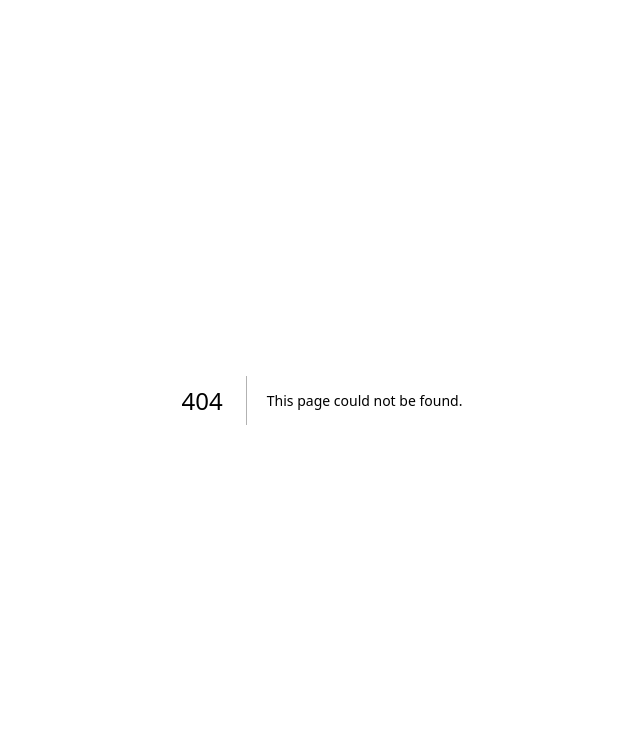
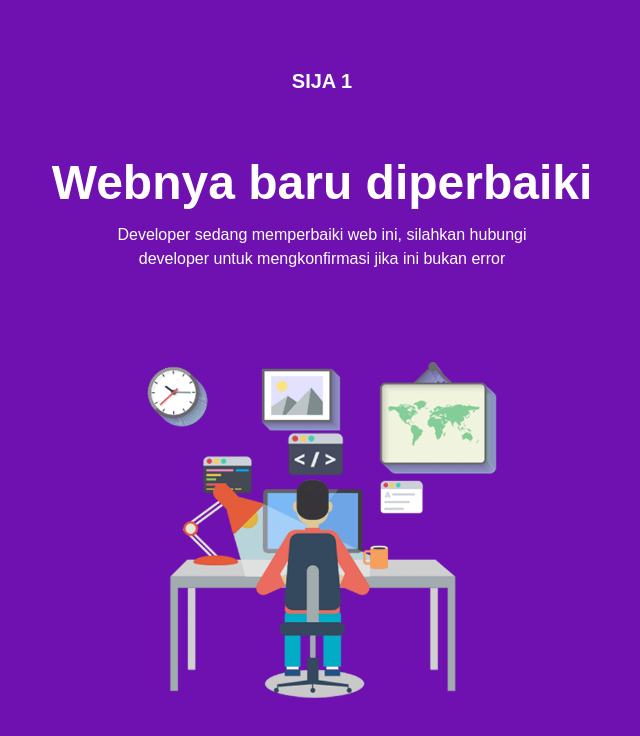
Before and after one commit to MalvinMixamo/xsija1, a Next.js app: page /service in a window 1280 px wide. Before the commit this address had no page. Shown: the top 736 px of the page, without its empty margins (318-958 px from the left). Built offline with nearby package versions, Linux system fonts and the light colour scheme.

Commit message:
maintenance web

```diff
--- /dev/null
+++ b/app/service/page.js
@@ -0,0 +1,14 @@
+export default function Servis(){
+    return(
+        <div className="select-none">
+            <div className="bg-purple-800 h-screen flex flex-col gap-16 justify-center items-center">
+                <p className="text-xl font-bold">SIJA 1</p>
+                <div className="flex flex-col items-center gap-4">
+                    <p className="text-5xl font-bold ">Webnya baru diperbaiki</p>
+                    <p className="text-center w-[420px]">Developer sedang memperbaiki web ini, silahkan hubungi developer untuk mengkonfirmasi jika ini bukan error</p>
+                    <img src="/maintenance.png" alt=""  width={500} className="mt-10"/>
+                </div>
+            </div>
+        </div>
+    )
+}
--- a/lib/db.js
+++ b/lib/db.js
@@ -11,12 +11,12 @@ export const db = mysql.createPool({
   password: process.env.DB_PASSWORD,
   database: process.env.DB_NAME,
 
-  ssl: {
-    minVersion: 'TLSv1.2',
-    rejectUnauthorized: true,
-    ca: process.env.DB_CA,
-  },
-  waitForConnections: true,
+  // ssl: {
+  //   minVersion: 'TLSv1.2',
+  //   rejectUnauthorized: true,
+  //   ca: process.env.DB_CA,
+  // },
+  // waitForConnections: true,
   connectionLimit: 10,
   queueLimit: 0
 });
--- a/middleware.js
+++ b/middleware.js
@@ -6,15 +6,16 @@ export function middleware(req) {
   const role = req.cookies.get('role')?.value;
   const urlPath = req.nextUrl.pathname;
   const targetUuid = urlPath.split('/')[2];
-  if (!token && urlPath !== '/login') {
-    return NextResponse.redirect(new URL('/login', req.url));
-  }
-  if (token && urlPath === '/login') {
-    return NextResponse.redirect(new URL(`/dashboard/${token}`, req.url));
-  }
-  if (targetUuid && token !== targetUuid) {
-    return NextResponse.redirect(new URL(`/dashboard/${token}`, req.url));
-  }
+  // if (!token && urlPath !== '/login') {
+  //   return NextResponse.redirect(new URL('/login', req.url));
+  // }
+  // if (token && urlPath === '/login') {
+  //   return NextResponse.redirect(new URL(`/dashboard/${token}`, req.url));
+  // }
+  // if (targetUuid && token !== targetUuid) {
+  //   return NextResponse.redirect(new URL(`/dashboard/${token}`, req.url));
+  // }
+  return NextResponse.redirect(new URL('/service', req.url))
 }
 
 export const config = {
```
Also changed, not shown: public/maintenance.png (added).
